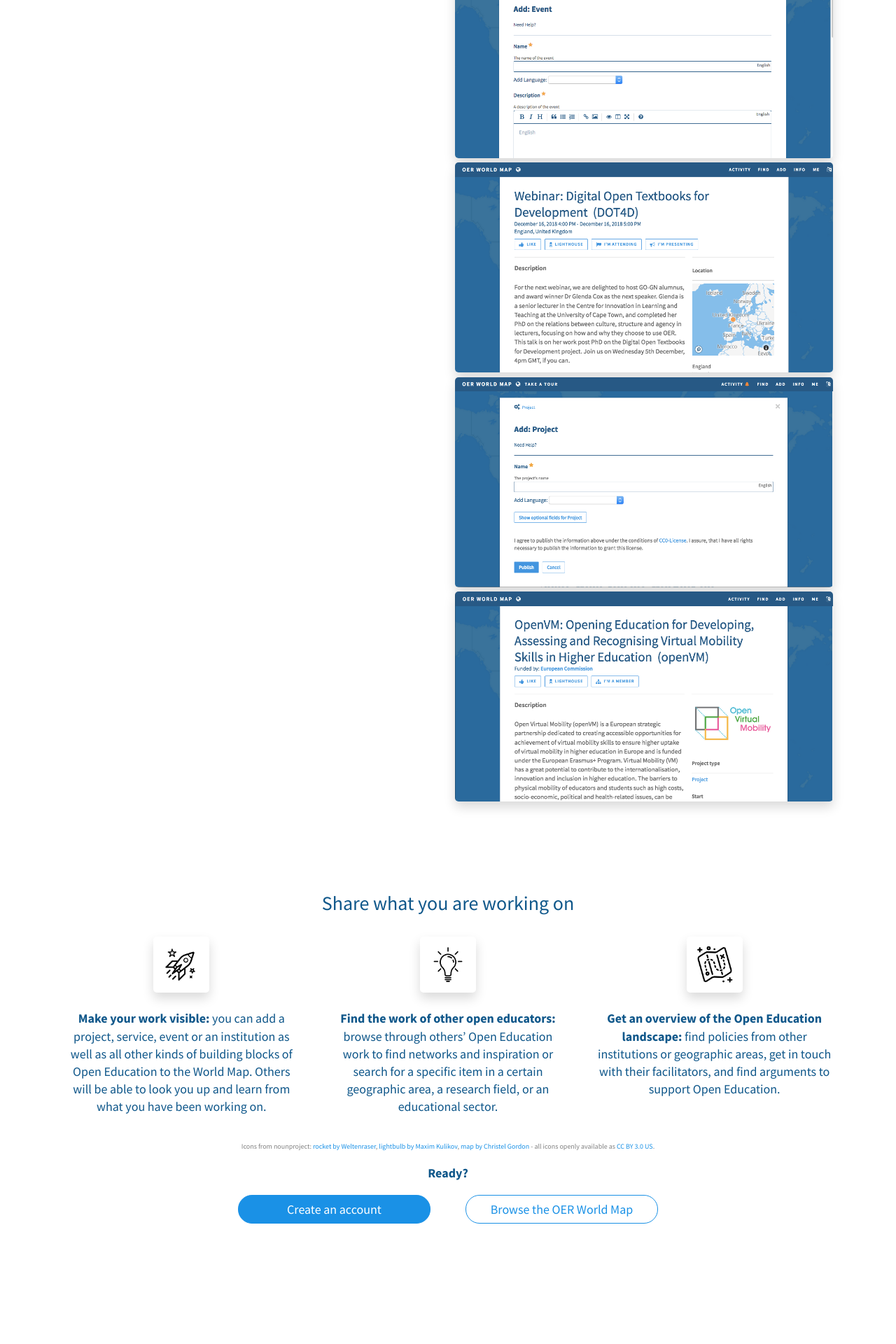
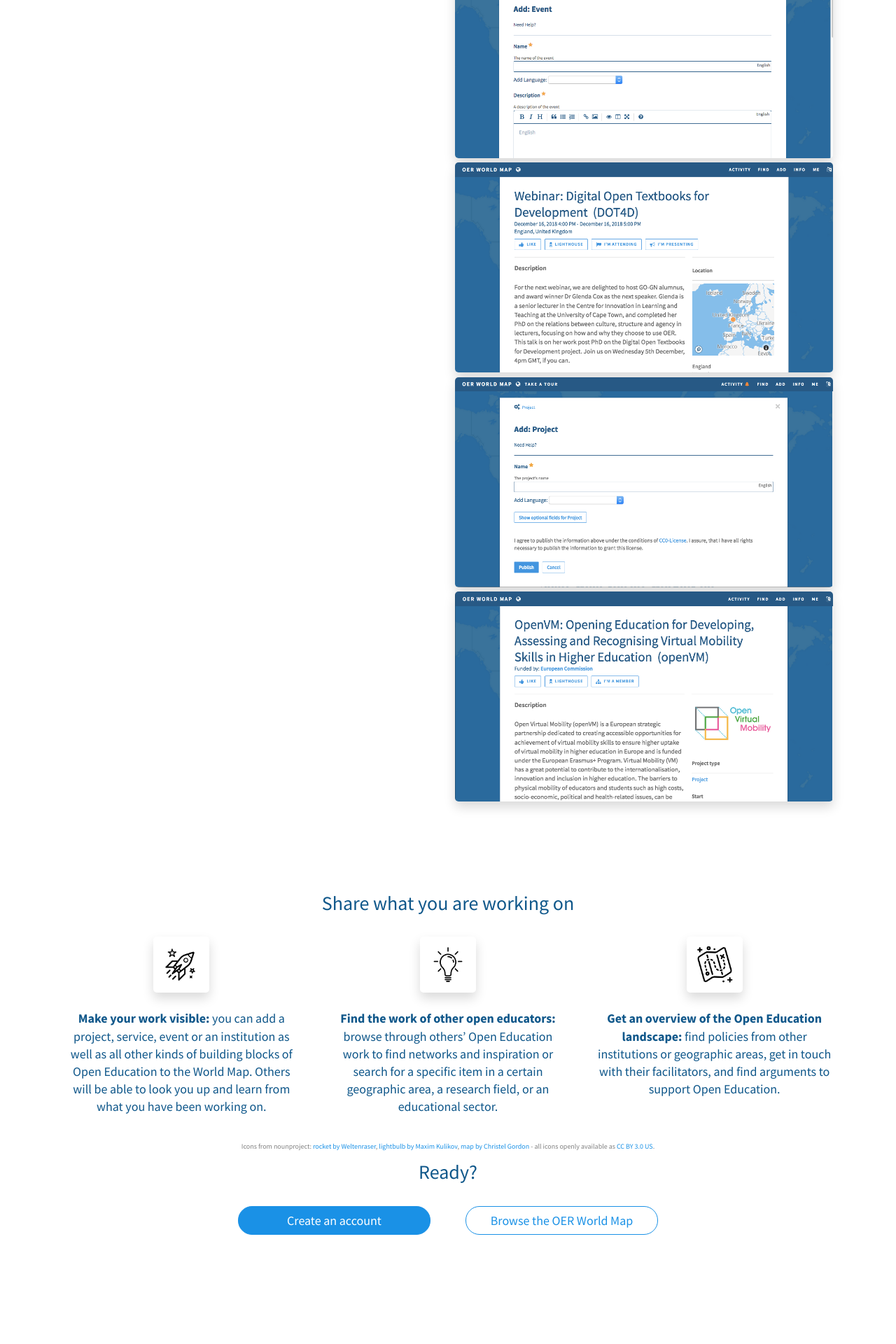
Before and after one commit to hbz/oerworldmap-ui, a Jekyll site: the page built from docs/index.html, in a window 1280 px wide. Shown: the part 4480-6400 px from the top of the page at 70% size. Built offline with Jekyll 4.4.1, drawn with Linux system fonts in a browser that asks for light colours; nearby versions of some CDN libraries; comment, search, counter and statistics services are not loaded; a style sheet for code colours, icons or effects is not loaded.

Commit message:
Update index.html

```diff
--- a/docs/index.html
+++ b/docs/index.html
@@ -1209,7 +1209,7 @@ class: landing
 
 
     <div class="center">
-      <p><b>Ready?</b></p>
+      <h3 style="text-align:center;">Ready?</h3>
 
       <div class="buttons">
           <a href="/auth/realms/oerworldmap/protocol/openid-connect/registrations?client_id=account&response_type=code&scope=openid email&redirect_uri=/.login" class="btnLanding">Create an account</a>
```
